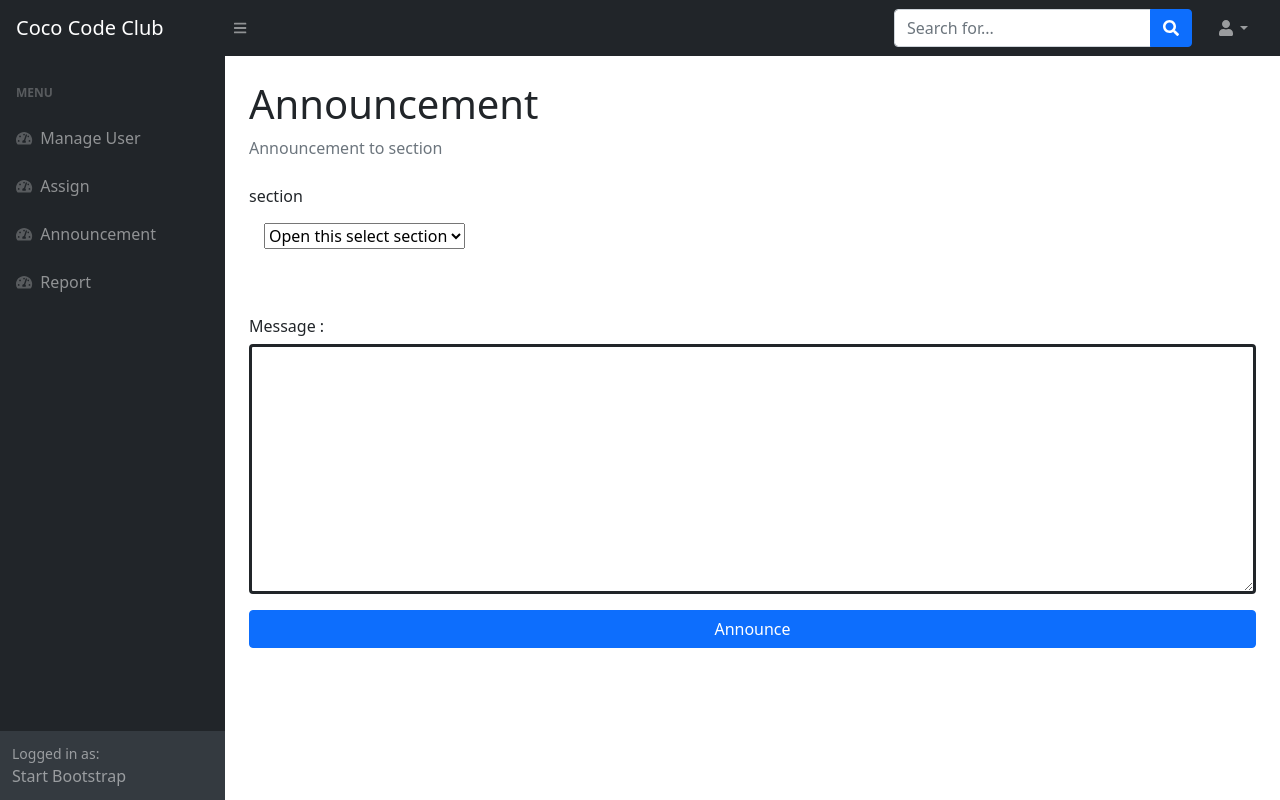
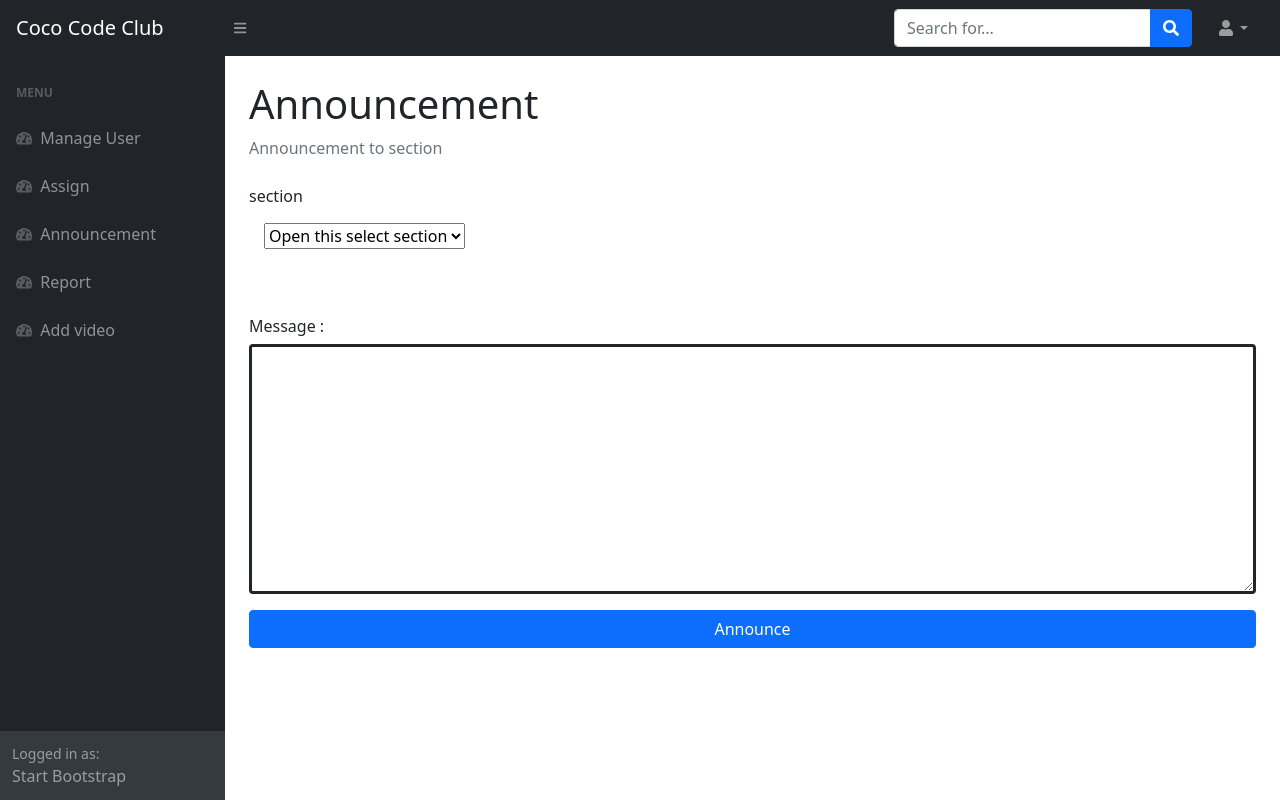
Before and after one commit to nackzess/web, a PHP site: page /tour/announce.php in a window 1280 px wide. Run offline with PHP 8.4, Linux system fonts and the light colour scheme; some libraries are stand-ins or nearby versions.

Commit message:
add VDO in nav

```diff
--- a/navside.php
+++ b/navside.php
@@ -19,7 +19,10 @@
                         <div class="sb-nav-link-icon"><i class="fas fa-tachometer-alt"></i></div>
                         Report
                     </a>
-
+                    <a class="nav-link" href="add_video">
+                        <div class="sb-nav-link-icon"><i class="fas fa-tachometer-alt"></i></div>
+                        Add video
+                    </a>
 
 
                     <!-- <div class="sb-sidenav-menu-heading">Interface</div>
```
